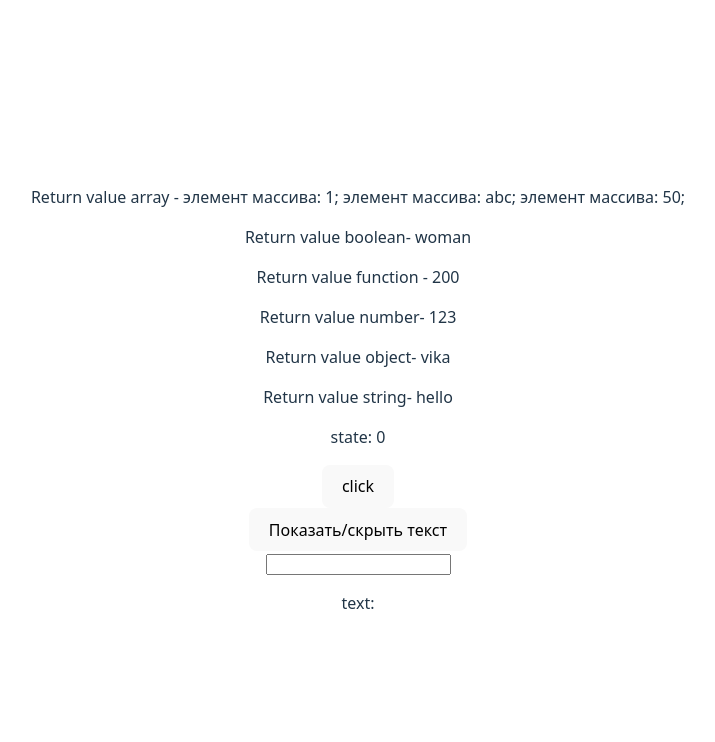
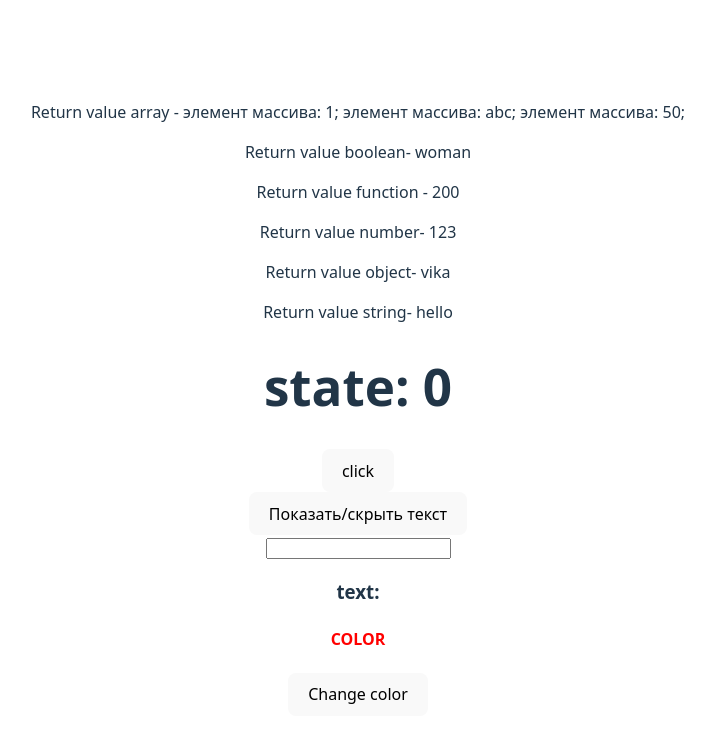
Before and after one commit to ViktoriaIvanova97/react-project, a React (Vite) app in the folder vite-project/: page / in a window 1280 px wide. Shown: the top 742 px of the page, without its empty margins (282-997 px from the left). Built offline with nearby package versions, Linux system fonts and the light colour scheme.

Commit message:
add button with change text color

```diff
--- a/vite-project/src/State.jsx
+++ b/vite-project/src/State.jsx
@@ -4,22 +4,30 @@ const StateFun = () => {
   const [increaseState, increaseSetState] = useState(0);
   const [hideState, hideSetState] = useState(false);
   const [inputState, inputSetState] = useState("");
+  const [colorState, colorSetState] = useState("red");
 
-  const chageInput = (text) => {
+  const changeInput = (text) => {
     inputSetState(text.target.value);
+  };
+
+  const changeColor = () => {
+    colorSetState(colorState === "red" ? "green" : "red");
+  };
+  const style = {
+    color: colorState,
   };
 
   return (
     <>
       <div>
-        <p>state: {increaseState}</p>
+        <h1>state: {increaseState}</h1>
         <button onClick={() => increaseSetState((preState) => preState + 1)}>
           click
         </button>
       </div>
 
       <div>
-        {hideState && <p>HELLO!</p>}
+        {hideState && <h2>HELLO!</h2>}
         <button
           onClick={() => {
             hideSetState((hide) => !hide);
@@ -27,13 +35,18 @@ const StateFun = () => {
         >
           Показать/скрыть текст
         </button>
-		  </div>
+      </div>
 
       <div>
         <label>
-          <input type="text" value={inputState} onChange={chageInput} />
+          <input type="text" value={inputState} onChange={changeInput} />
         </label>
-        <p>text:{inputState}</p>
+        <h3>text:{inputState}</h3>
+		</div>
+
+      <div>
+        <h4 style ={style}>COLOR</h4>
+        <button onClick={changeColor}>Change color</button>
       </div>
     </>
   );
```
